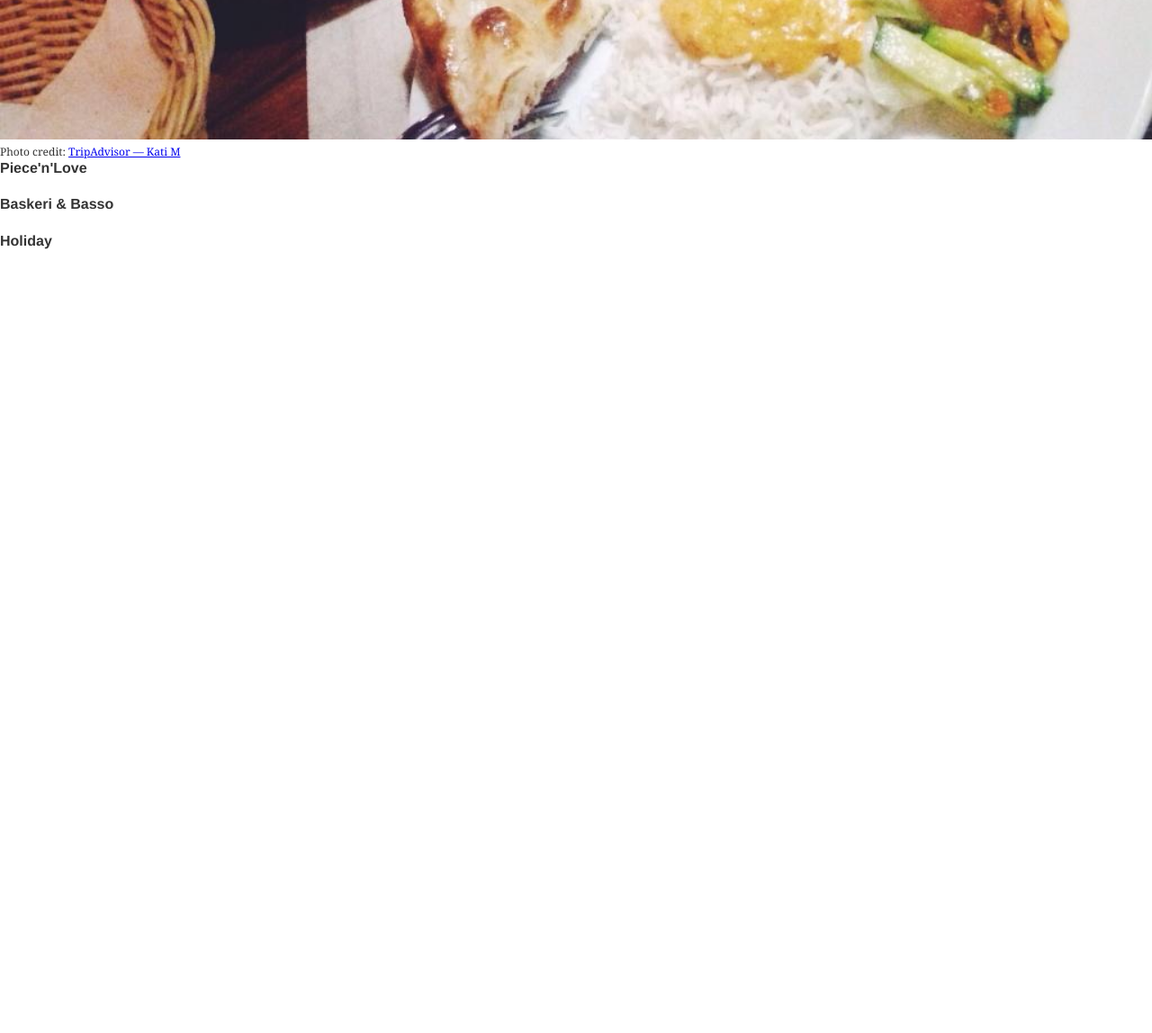
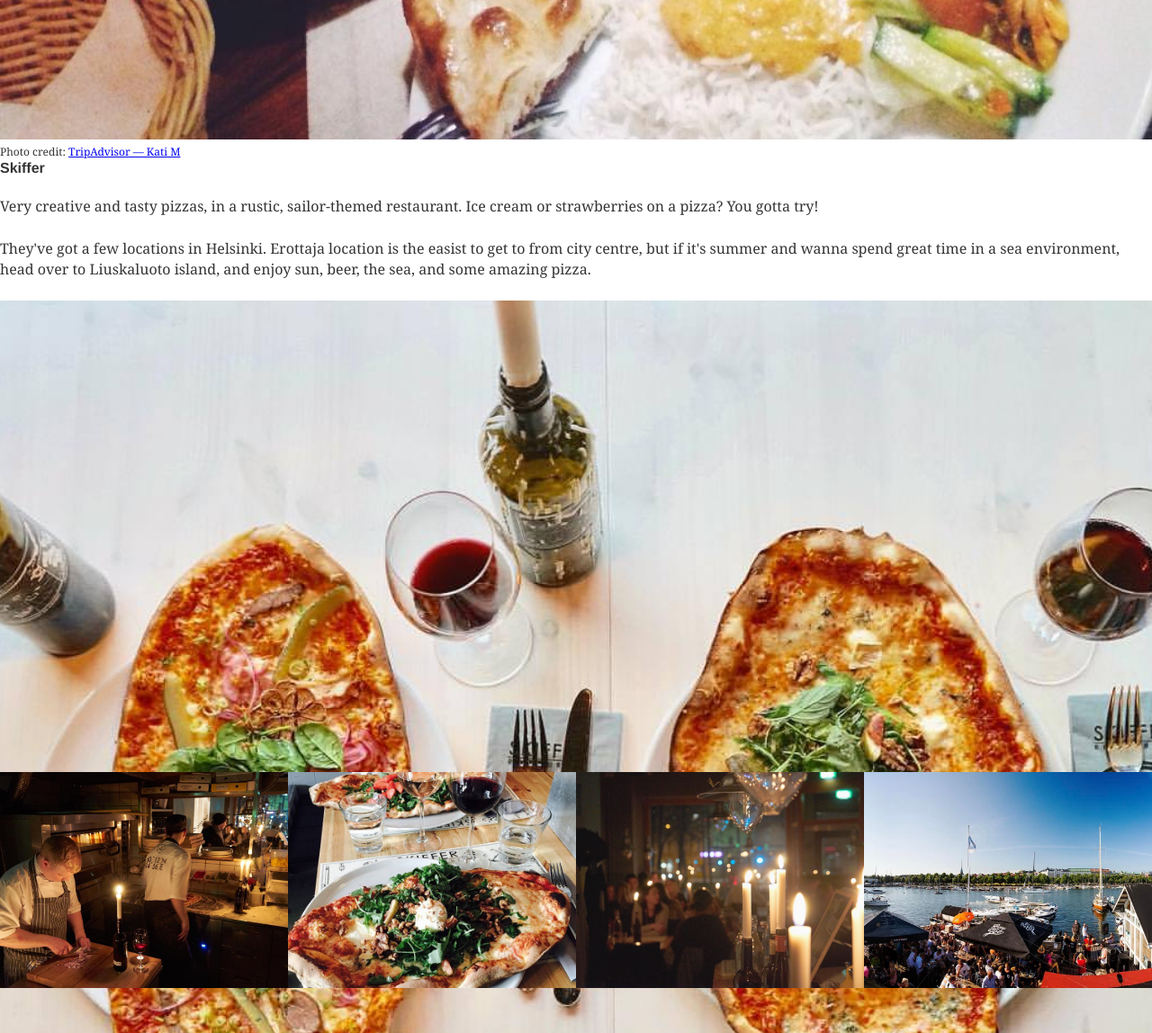
Before and after one commit to timojaask/almost-hipster, a Gatsby site: page /helsinki in a window 1280 px wide. Shown: the part 10368-11516 px from the top of the page at 90% size. Before the commit the page ends 10668 px from the top, so only its background shows below. Built offline with nearby package versions, Linux system fonts and the light colour scheme; Gatsby itself is replaced by a stand-in of ours.

Commit message:
Add the rest of Helsinki restaurants

```diff
--- a/src/pages/helsinki.js
+++ b/src/pages/helsinki.js
@@ -174,15 +174,45 @@ export default ({ data }) => (
     <ImageGrid photos={[
       data.samrat1,
     ]} credit={{ text: "TripAdvisor — Kati M", url: "https://www.tripadvisor.com/members/156katim" }} />
-    <h4>Piece'n'Love</h4>
+    <h4>Skiffer</h4>
     <p>
+      Very creative and tasty pizzas, in a rustic, sailor-themed restaurant. Ice cream or strawberries on a pizza? You gotta try!
     </p>
+    <p>
+      They've got a few locations in Helsinki. Erottaja location is the easist to get to from city centre, but if it's summer and wanna spend great time in a sea environment, head over to Liuskaluoto island, and enjoy sun, beer, the sea, and some amazing pizza.
+    </p>
+    <ImageGrid photos={[
+      data.skiffer1,
+      data.skiffer2,
+      data.skiffer3,
+      data.skiffer4,
+      data.skiffer5,
+    ]} credit={{ text: "Skiffer", url: "https://www.facebook.com/skifferrestaurant/" }} />
     <h4>Baskeri & Basso</h4>
     <p>
+      I've only been to Baskeri & Basso once, but it left an unforgetable impression on me. We had a romanic dinner in this beautiful candle-light lit place, with lots of great wine and food, and wonderful conversations with the staff and the owner of the place. They even gave us a home-baked baguette to go, on the house.
     </p>
+    <p>
+      Note that this place is high-end, and is more suitable for a special occasion, as a usual meal would probably end up costing twice as much as other places on this list.
+    </p>
+    <ImageGrid photos={[
+      data.basbas1,
+      data.basbas2,
+      data.basbas3,
+      data.basbas4,
+      data.basbas5,
+    ]} credit={{ text: "Baskeri & Basso", url: "http://basbas.fi/bistro/" }} />
     <h4>Holiday</h4>
     <p>
+      I've had the most amazing veef (vaggie beef substitute) dish ever in Holiday. Plenty of outdoor seating, perfect for nice summer evenings, on a beautiful Katajanokka island.
     </p>
+    <ImageGrid photos={[
+      data.holiday1,
+      data.holiday2,
+      data.holiday3,
+      data.holiday4,
+      data.holiday5,
+    ]} credit={{ text: "Skiffer", url: "https://www.facebook.com/skifferrestaurant/" }} />
   </div>
 );
 
@@ -328,5 +358,80 @@ export const query = graphql`
         ...GatsbyImageSharpSizes
       }
     },
+    skiffer1: imageSharp(id: {regex: "/helsinki-skiffer1/" }) {
+      sizes(maxWidth: 700, maxHeight: 525, cropFocus: CENTER) {
+        ...GatsbyImageSharpSizes
+      }
+    },
+    skiffer2: imageSharp(id: {regex: "/helsinki-skiffer2/" }) {
+      sizes(maxWidth: 700, maxHeight: 525, cropFocus: CENTER) {
+        ...GatsbyImageSharpSizes
+      }
+    },
+    skiffer3: imageSharp(id: {regex: "/helsinki-skiffer3/" }) {
+      sizes(maxWidth: 700, maxHeight: 525, cropFocus: CENTER) {
+        ...GatsbyImageSharpSizes
+      }
+    },
+    skiffer4: imageSharp(id: {regex: "/helsinki-skiffer4/" }) {
+      sizes(maxWidth: 700, maxHeight: 525, cropFocus: CENTER) {
+        ...GatsbyImageSharpSizes
+      }
+    },
+    skiffer5: imageSharp(id: {regex: "/helsinki-skiffer5/" }) {
+      sizes(maxWidth: 700, maxHeight: 525, cropFocus: CENTER) {
+        ...GatsbyImageSharpSizes
+      }
+    },
+    basbas1: imageSharp(id: {regex: "/helsinki-basbas1/" }) {
+      sizes(maxWidth: 700, maxHeight: 525, cropFocus: CENTER) {
+        ...GatsbyImageSharpSizes
+      }
+    },
+    basbas2: imageSharp(id: {regex: "/helsinki-basbas2/" }) {
+      sizes(maxWidth: 700, maxHeight: 525, cropFocus: CENTER) {
+        ...GatsbyImageSharpSizes
+      }
+    },
+    basbas3: imageSharp(id: {regex: "/helsinki-basbas3/" }) {
+      sizes(maxWidth: 700, maxHeight: 525, cropFocus: CENTER) {
+        ...GatsbyImageSharpSizes
+      }
+    },
+    basbas4: imageSharp(id: {regex: "/helsinki-basbas4/" }) {
+      sizes(maxWidth: 700, maxHeight: 525, cropFocus: CENTER) {
+        ...GatsbyImageSharpSizes
+      }
+    },
+    basbas5: imageSharp(id: {regex: "/helsinki-basbas5/" }) {
+      sizes(maxWidth: 700, maxHeight: 525) {
+        ...GatsbyImageSharpSizes
+      }
+    },
+    holiday1: imageSharp(id: {regex: "/helsinki-holiday1/" }) {
+      sizes(maxWidth: 700, maxHeight: 525) {
+        ...GatsbyImageSharpSizes
+      }
+    },
+    holiday2: imageSharp(id: {regex: "/helsinki-holiday2/" }) {
+      sizes(maxWidth: 700, maxHeight: 525) {
+        ...GatsbyImageSharpSizes
+      }
+    },
+    holiday3: imageSharp(id: {regex: "/helsinki-holiday3/" }) {
+      sizes(maxWidth: 700, maxHeight: 525) {
+        ...GatsbyImageSharpSizes
+      }
+    },
+    holiday4: imageSharp(id: {regex: "/helsinki-holiday4/" }) {
+      sizes(maxWidth: 700, maxHeight: 525) {
+        ...GatsbyImageSharpSizes
+      }
+    },
+    holiday5: imageSharp(id: {regex: "/helsinki-holiday5/" }) {
+      sizes(maxWidth: 700, maxHeight: 525) {
+        ...GatsbyImageSharpSizes
+      }
+    },
   }
 `;
```
Also changed, not shown: src/images/helsinki-basbas1.jpg (added), src/images/helsinki-basbas2.jpeg (added), src/images/helsinki-basbas3.jpg (added), src/images/helsinki-basbas4.jpg (added), src/images/helsinki-basbas5.jpeg (added), src/images/helsinki-holiday1.jpg (added), src/images/helsinki-holiday2.jpg (added), src/images/helsinki-holiday3.jpg (added), src/images/helsinki-holiday4.jpg (added), src/images/helsinki-holiday5.jpg (added), src/images/helsinki-skiffer1.jpg (added), src/images/helsinki-skiffer2.jpg (added), src/images/helsinki-skiffer3.jpg (added), src/images/helsinki-skiffer4.jpg (added), 1 more files.
